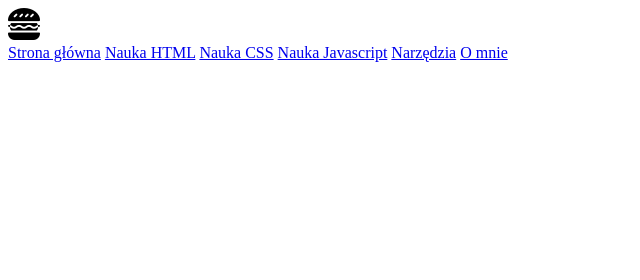
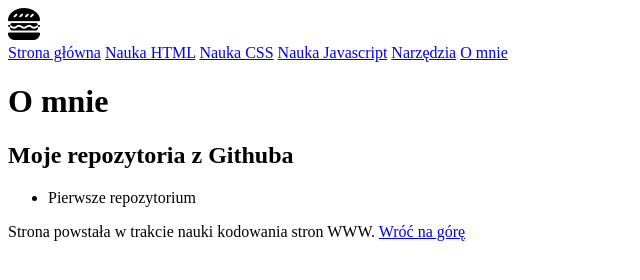
Before and after one commit to szewczykkrzysztof/homepage-webpack, a plain HTML site: page src/pages/about-me.html in a window 1280 px wide. Shown: the whole page, without its empty margins (0-640 px from the left). Drawn offline with Linux system fonts and the light colour scheme.

Commit message:
add main about-me heading and barebone of my repositories

```diff
--- a/src/pages/about-me.html
+++ b/src/pages/about-me.html
@@ -27,5 +27,20 @@
         >
       </nav>
     </header>
+    <main class="main">
+      <header class="main-heading" id="top">
+        <h1>O mnie</h1>
+      </header>
+      <section class="github">
+        <h2>Moje repozytoria z Githuba</h2>
+        <ul class="github__repositoriesList">
+          <li class="github__repository">Pierwsze repozytorium</li>
+        </ul>
+      </section>
+    </main>
+    <footer class="footer">
+      Strona powstała w trakcie nauki kodowania stron WWW.
+      <a class="footer__link" href="#top">Wróć na górę</a>
+    </footer>
   </body>
 </html>
```
